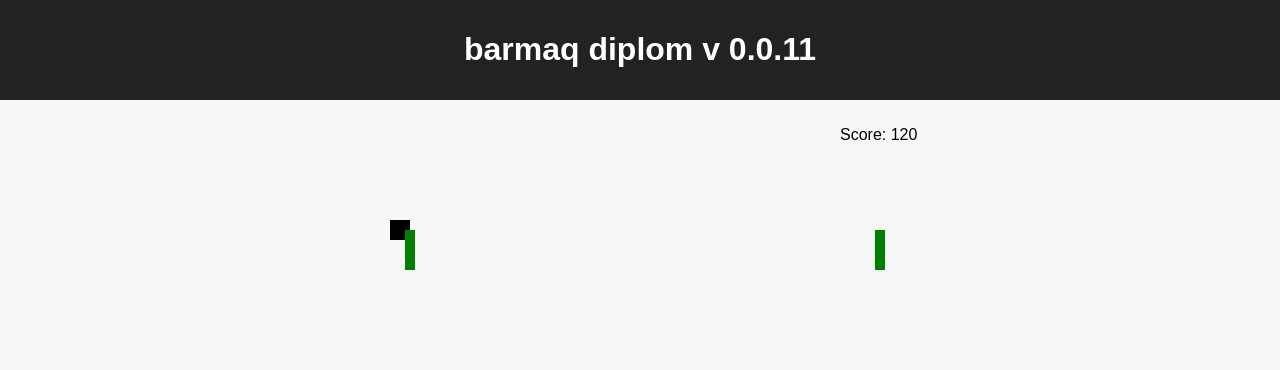
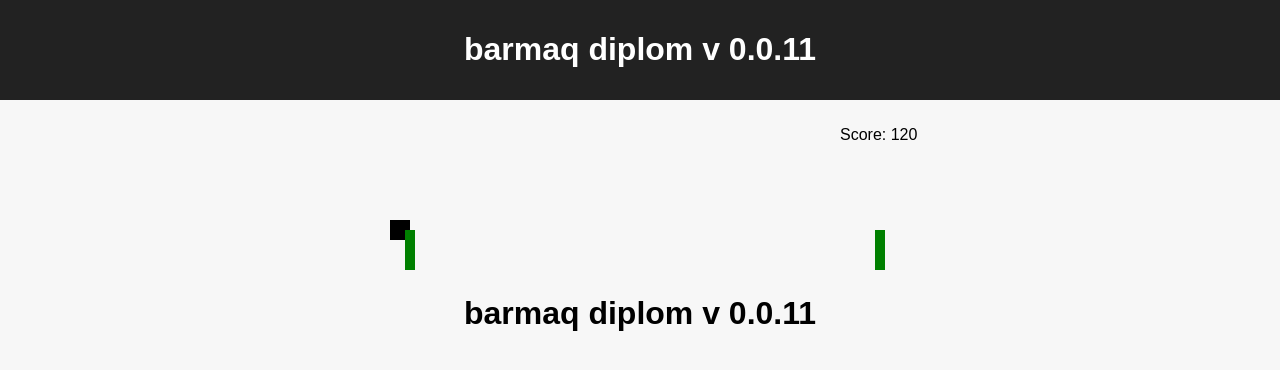
Before and after one commit to barmaq/barmaq-dapp, a Flask app: page / in a window 1280 px wide. Shown: the top 370 px of the page. Run offline with Flask 3, Linux system fonts and the light colour scheme.

Commit message:
обновлено приложение

```diff
--- a/templates/index.html
+++ b/templates/index.html
@@ -13,5 +13,6 @@
         <canvas id="game" width="600" height="150"></canvas>
     </div>
     <script src="{{ url_for('static', filename='runner.js') }}"></script>
+    <h1>barmaq diplom {{ version }}</h1>
 </body>
 </html>
```
